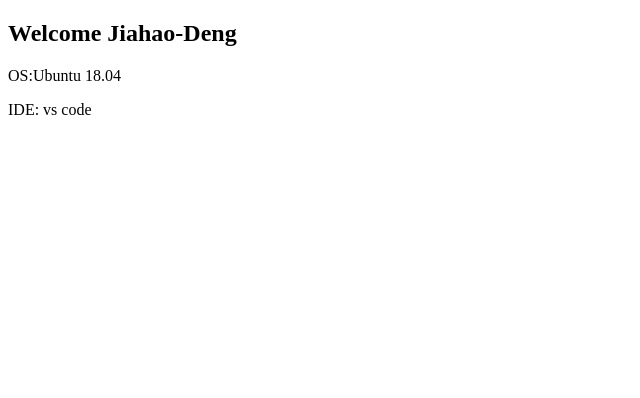
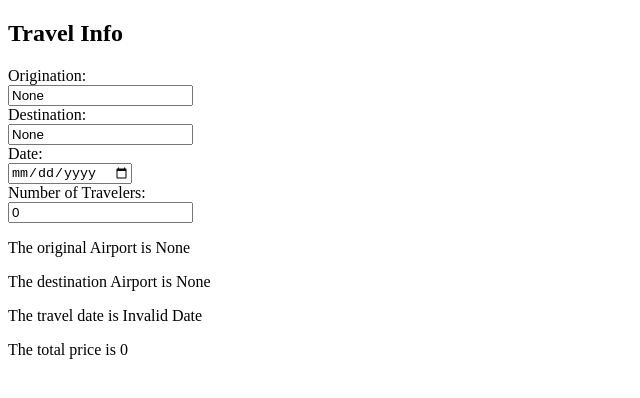
Before and after one commit to petershenxdf/Jiahao-Travel, an Angular app: page / in a window 1280 px wide. Shown: the top 398 px of the page, without its empty margins (0-640 px from the left). Built offline with nearby package versions, Linux system fonts and the light colour scheme.

Commit message:
added forms

```diff
--- a/package.json
+++ b/package.json
@@ -25,11 +25,11 @@
   },
   "devDependencies": {
     "@angular-devkit/build-angular": "~0.1001.3",
-    "@angular/cli": "~10.1.3",
+    "@angular/cli": "^10.1.7",
     "@angular/compiler-cli": "~10.1.3",
-    "@types/node": "^12.11.1",
     "@types/jasmine": "~3.5.0",
     "@types/jasminewd2": "~2.0.3",
+    "@types/node": "^12.11.1",
     "codelyzer": "^6.0.0",
     "jasmine-core": "~3.6.0",
     "jasmine-spec-reporter": "~5.0.0",
--- a/src/app/app.component.html
+++ b/src/app/app.component.html
@@ -1,4 +1,5 @@
+<div>
+  <app-travel-info>
 
-  <h2>Welcome {{title}}</h2>
-  <p>OS:Ubuntu 18.04</p>
-  <p>IDE: vs code</p>
+  </app-travel-info>
+</div>
--- a/src/app/app.module.ts
+++ b/src/app/app.module.ts
@@ -4,6 +4,7 @@ import { NgModule } from '@angular/core';
 import { AppRoutingModule } from './app-routing.module';
 import { AppComponent } from './app.component';
 import { TravelInfoComponent } from './components/travel-info/travel-info.component';
+import { FormsModule } from '@angular/forms';
 
 @NgModule({
   declarations: [
@@ -12,7 +13,9 @@ import { TravelInfoComponent } from './components/travel-info/travel-info.compon
   ],
   imports: [
     BrowserModule,
-    AppRoutingModule
+    AppRoutingModule,
+    FormsModule
+
   ],
   providers: [],
   bootstrap: [AppComponent]
--- /dev/null
+++ b/src/app/components/travel-info/models/PersonIn.ts
@@ -0,0 +1,6 @@
+export class Person{
+  origination:string;
+  destination:string;
+  date:Date;
+  travelNum:number;
+}
--- a/src/app/components/travel-info/travel-info.component.html
+++ b/src/app/components/travel-info/travel-info.component.html
@@ -1 +1,20 @@
-<p>travel-info works!</p>
+
+
+
+<h2>Travel Info</h2>
+
+<form>
+  <label for="Origination">Origination:</label><br>
+  <input type="text" id="origination" [(ngModel)]="origination" name="origination"><br>
+  <label for="Destination">Destination:</label><br>
+  <input type="text" id="destination" [(ngModel)]="destination" name="destination"><br>
+  <label for="date">Date:</label><br>
+  <input type="Date" id="date" [(ngModel)]="date" name="date"><br>
+  <label for="quant">Number of Travelers:</label><br>
+  <input (click)="recalc()" id="quant" type="number" [(ngModel)]="quant" name="quant"><br>
+</form>
+
+<p>The original Airport is  {{origination}}</p>
+<p>The destination Airport is  {{destination}}</p>
+<p>The travel date is {{date}}</p>
+<p>The total price is {{price}}</p>
--- a/src/app/components/travel-info/travel-info.component.ts
+++ b/src/app/components/travel-info/travel-info.component.ts
@@ -1,4 +1,6 @@
+import { Person } from './models/PersonIn';
 import { Component, OnInit } from '@angular/core';
+import { FormsModule } from '@angular/forms';
 
 @Component({
   selector: 'app-travel-info',
@@ -6,10 +8,21 @@ import { Component, OnInit } from '@angular/core';
   styleUrls: ['./travel-info.component.css']
 })
 export class TravelInfoComponent implements OnInit {
+  person:Person;
+  origination:string="None";
+  destination:string="None";
+  date:Date=new Date("00/00/0000");
+  quant:number=0;
+  price:number=0;
+
+  recalc(): void{
+    this.price=this.quant*150;
+  }
 
   constructor() { }
 
   ngOnInit(): void {
+
   }
 
 }
```
Also changed, not shown: 1 other file (tests, documents, lock files or other folders).
